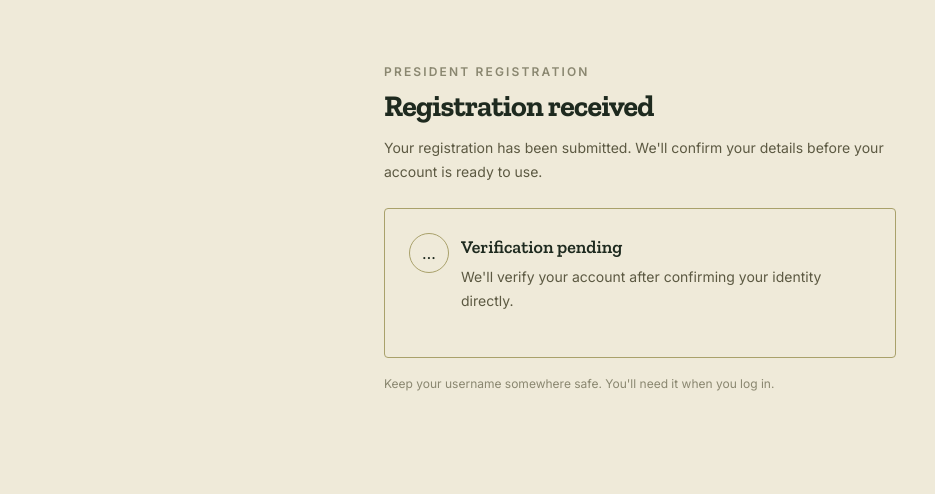
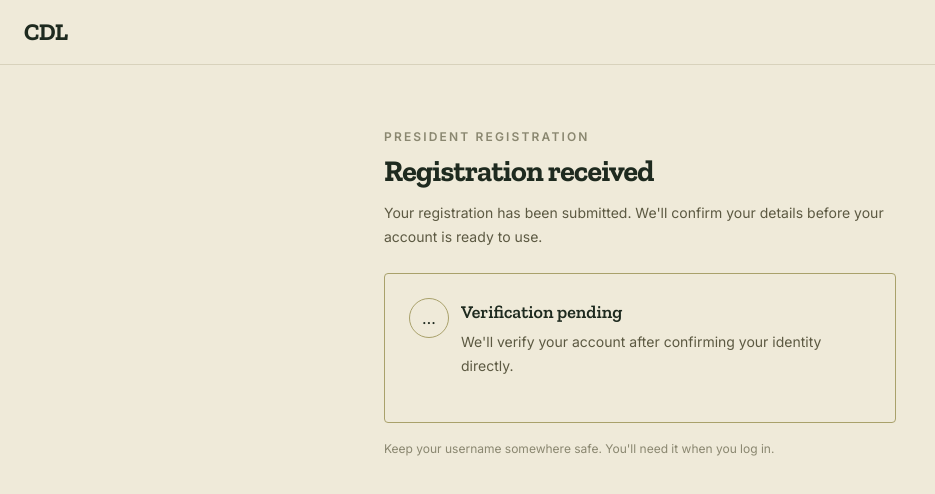
Before and after one commit to Nel-tech/cdl, a Next.js app: page /signup/pending in a window 1280 px wide. Shown: the top 494 px of the page, without its empty margins (0-935 px from the left). Built offline with nearby package versions, Linux system fonts and the light colour scheme; no server answers.

Commit message:
Restore Suspense boundary in pending page

```diff
--- a/app/signup/pending/page.tsx
+++ b/app/signup/pending/page.tsx
@@ -1,13 +1,14 @@
 "use client";
 
 import { Suspense, useEffect, useState } from "react";
-import Link from "next/link";
 import { useSearchParams, useRouter } from "next/navigation";
 import { createClient } from "@/lib/supabase/client";
+import { Header } from "@/components/Header";
 import { VerificationStatus } from "@/components/signup/VerificationStatus";
 import { UsernameDisplay } from "@/components/signup/UsernameDisplay";
 import { VerifiedLoginPrompt } from "@/components/signup/VerifiedLoginPrompt";
- function PendingContent() {
+
+function PendingContent() {
     const searchParams = useSearchParams();
     const paramUsername = searchParams.get("username");
     const supabase = createClient();
@@ -130,4 +131,14 @@ import { VerifiedLoginPrompt } from "@/components/signup/VerifiedLoginPrompt";
         </main>
     );
 }
-export default PendingContent
+
+export default function SignupPendingPage() {
+    return (
+        <div className="min-h-screen bg-paper">
+            <Header />
+            <Suspense fallback={<div className="px-4 py-12 sm:px-6 sm:py-16 text-sm text-[#5c5942]">Loading...</div>}>
+                <PendingContent />
+            </Suspense>
+        </div>
+    );
+}
```
